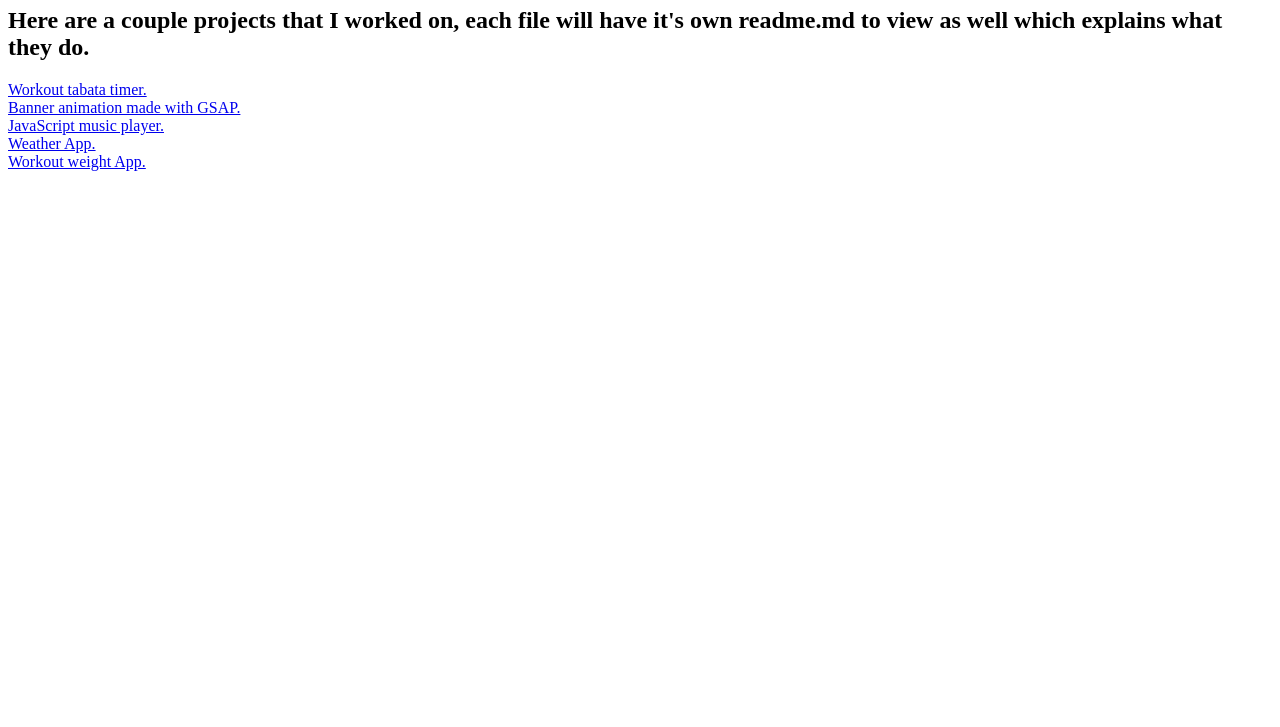
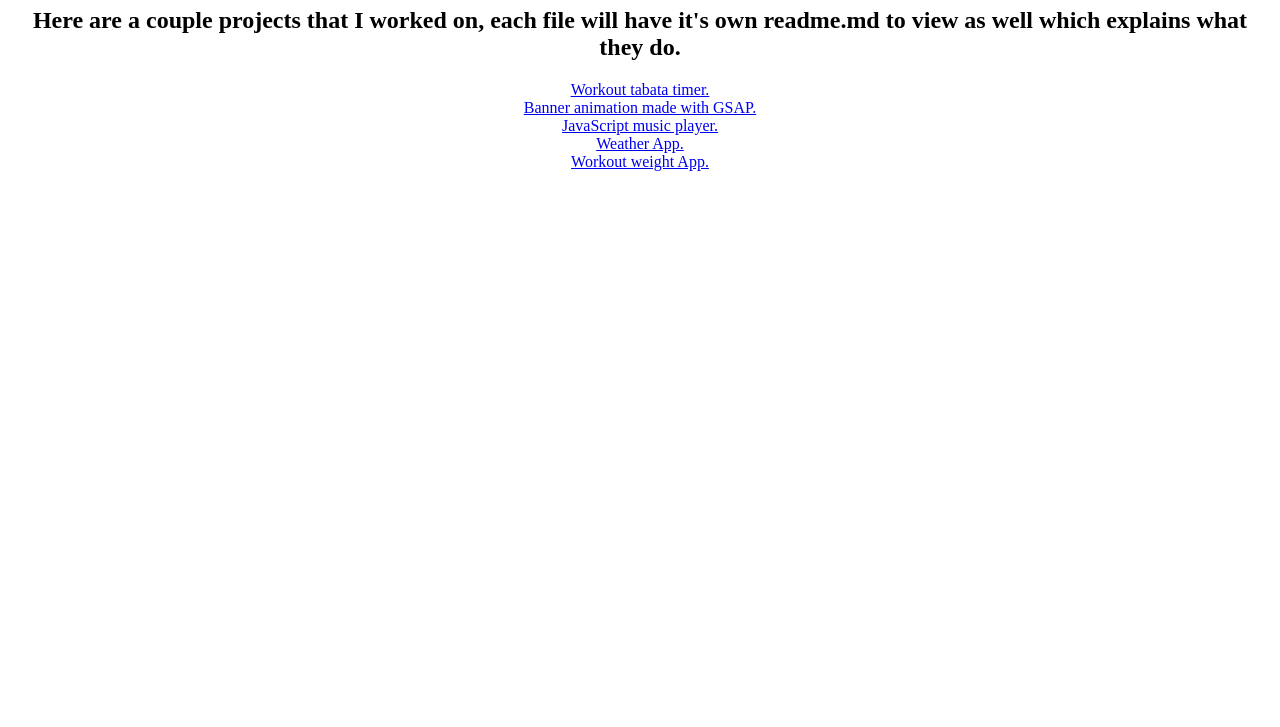
Before and after one commit to iAmNawa/nawaclock.com, a plain HTML site: page public/index.html in a window 1280 px wide. Shown: the part 73-800 px from the top of the page. Drawn offline with Linux system fonts and the light colour scheme.

Commit message:
added css

```diff
--- a/public/index.html
+++ b/public/index.html
@@ -1,6 +1,7 @@
 <!DOCTYPE HTML>
 <html>
 	<head>
+		<link rel="stylesheet" type="text/css" href="style.css">
 		<title>Basic HTML document</title>
 	</head>
 	<body>
--- /dev/null
+++ b/public/style.css
@@ -0,0 +1,3 @@
+body {
+  text-align: center;
+}
```
